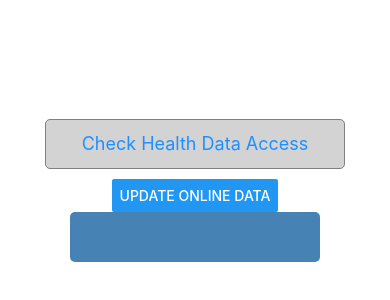
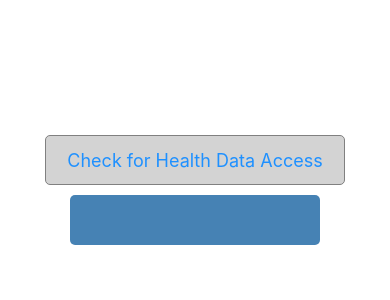
Before and after one commit to Franchovy/RunPet, a React Native app: screen / in a window 390 px wide. Shown: the part 232-532 px from the top of the page. Built offline with nearby package versions, Linux system fonts and the light colour scheme; no server answers; what aws-amplify would draw is missing.

Commit message:
Moved functionality up

```diff
--- a/App.js
+++ b/App.js
@@ -11,9 +11,49 @@ import {Alert, Button, View, StyleSheet, StatusBar, Text} from 'react-native';
 import {AccessButton, SendDataButton} from './src/HealthDataButton';
 import Amplify, {API, graphqlOperation} from 'aws-amplify';
 import awsconfig from './aws-exports';
+import AppleHealthKit from 'rn-apple-healthkit';
 Amplify.configure(awsconfig);
 
 export default class App extends React.Component {
+  state = {
+    hasHealthDataAccess: false,
+    accessButtonDisabled: false,
+    accessButtonText: 'Check for Health Data Access',
+  };
+
+  constructor(props) {
+    super(props);
+
+    this.defaultHealthDataOptions = {
+      permissions: {
+        read: ['StepCount', 'DistanceWalkingRunning', 'ActiveEnergyBurned'],
+      },
+    };
+
+    // TODO check if health data is already available
+  }
+
+  accessButtonPressed() {
+    if (!this.state.hasHealthDataAccess) {
+      this.setState({
+        hasHealthDataAccess: AppleHealthKit.initHealthKit(
+          this.defaultHealthDataOptions,
+          (error, result) => {
+            if (error) {
+              this.state.accessButtonText =
+                'Missing access - Please change settings';
+              return;
+            }
+            this.setState({
+              accessButtonText: 'Access granted, Thank you.',
+              accessButtonDisabled: true,
+            });
+          },
+        ),
+      });
+    }
+  }
+
   render() {
     return (
       <>
@@ -25,8 +65,11 @@ export default class App extends React.Component {
             alignItems: 'center',
             flexDirection: 'column',
           }}>
-          <AccessButton/>
-          <SendDataButton/>
+          <AccessButton
+            buttonText={this.state.accessButtonText}
+            disabled={this.state.accessButtonDisabled}
+            onPress={() => this.accessButtonPressed()}
+          />
           <View
             style={{
               width: 250,
--- a/src/HealthDataButton.js
+++ b/src/HealthDataButton.js
@@ -3,80 +3,27 @@ import AppleHealthKit from 'rn-apple-healthkit';
 import {Button, StyleSheet, Text, TouchableOpacity, View} from 'react-native';
 
 export class AccessButton extends React.Component {
-  state = {
-    accessButtonDisabled: false,
-    accessButtonText: 'Check Health Data Access',
-    hasHealthDataAccess: false,
-  };
-
-  constructor(props) {
-    super(props);
-
-    this.defaultHealthDataOptions = {
-      permissions: {
-        read: ['StepCount', 'DistanceWalkingRunning', 'ActiveEnergyBurned'],
-      },
-    };
-
-    this.checkAccess = this.checkAccess.bind(this);
-  }
-
-  checkAccess = () => {
-    if (!this.state.hasHealthDataAccess) {
-      this.setState({
-        hasHealthDataAccess: AppleHealthKit.initHealthKit(
-          this.defaultHealthDataOptions,
-          (error, result) => {
-            if (error) {
-              alert('No data access!');
-              this.state.accessButtonText =
-                'Missing access - Please change settings';
-              return;
-            }
-            alert('Access granted');
-            this.setState({
-              accessButtonText: 'Access granted, Thank you.',
-              accessButtonDisabled: true,
-            });
-          },
-        ),
-      });
-    }
-  };
-
   render() {
     return (
       <TouchableOpacity
-        onPress={this.checkAccess}
-        disabled={this.state.accessButtonDisabled}>
+        onPress={this.props.onPress}
+        disabled={this.props.disabled}>
         <View
           style={[
             styles.button,
-            this.state.accessButtonDisabled
-              ? styles.buttonDisabled
-              : styles.buttonEnabled,
+            this.props.disabled ? styles.buttonDisabled : styles.buttonEnabled,
           ]}>
           <Text
             style={
-              this.state.accessButtonDisabled
+              this.props.disabled
                 ? styles.buttonTextDisabled
                 : styles.buttonTextEnabled
             }>
-            {this.state.accessButtonText}
+            {this.props.buttonText}
           </Text>
         </View>
       </TouchableOpacity>
     );
-  }
-}
-
-export class SendDataButton extends React.Component {
-  testAlert() {
-    alert('alert!');
-  }
-
-  render() {
-    return <Button title={'Update online data'} onPress={() => alert()} />;
   }
 }
 
```
